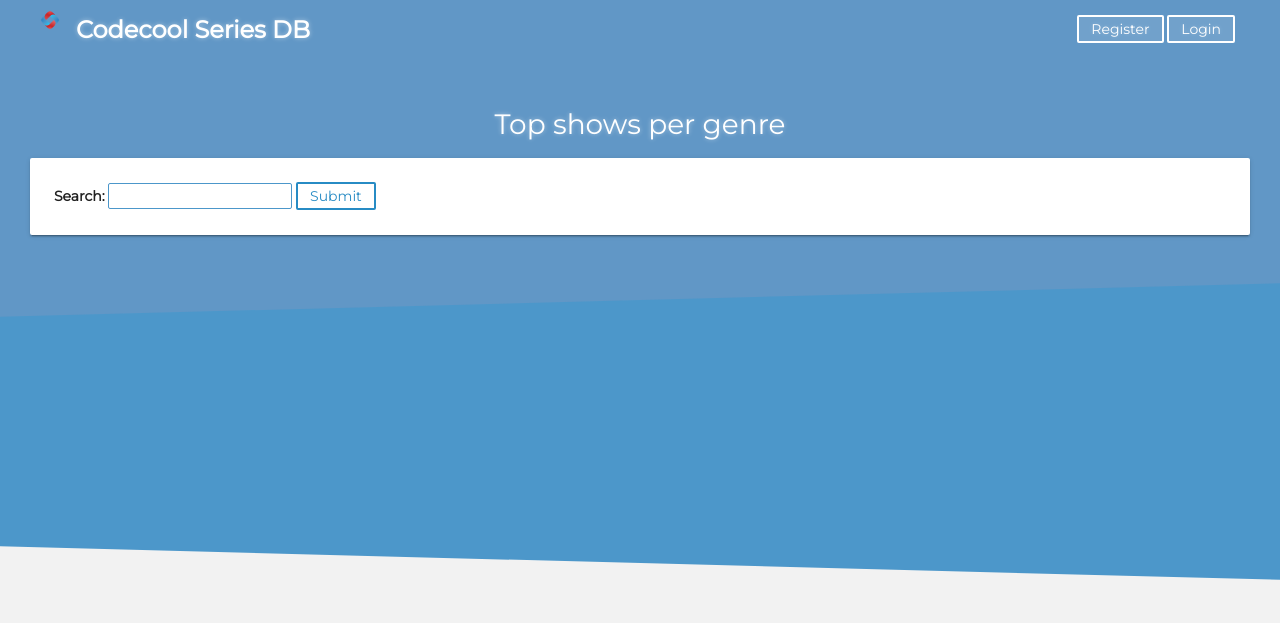
After one commit to evaszalai/tv-series, a Flask app: page /stars in a window 1280 px wide. The commit adds this page. Shown: the top 623 px of the page. Run offline with Flask 2, Linux system fonts and the light colour scheme; data that the repository does not hold is empty; some libraries are stand-ins or nearby versions.

Commit message:
feat: list shows with rating as colored stars (no JS)

```diff
--- a/data/queries.py
+++ b/data/queries.py
@@ -69,3 +69,17 @@ def get_seasons(show_id):
     ORDER BY season_number
     """ % {'show_id': show_id}
     return data_manager.execute_select(query)
+
+
+def get_top_by_genre(genre):
+    query = """SELECT
+    shows.title, year, rating
+    FROM shows
+    Full Join show_genres sg on shows.id = sg.show_id
+    FULL JOIN genres g on g.id = sg.genre_id
+    WHERE g.name ILIKE %(genre)s
+    ORDER BY rating DESC
+    LIMIT 10
+    """
+    params = {'genre': genre}
+    return data_manager.execute_select(query, params)
--- a/main.py
+++ b/main.py
@@ -1,4 +1,4 @@
-from flask import Flask, render_template, url_for, redirect
+from flask import Flask, render_template, url_for, redirect, request
 from data import queries
 import math
 from dotenv import load_dotenv
@@ -12,6 +12,14 @@ def index():
     shows = queries.get_shows()
     return render_template('index.html', shows=shows)
 
+
+@app.route('/stars')
+def stars_per_genre():
+    genre = request.args.get('search')
+    shows = queries.get_top_by_genre(genre)
+    for show in shows:
+        show['rating'] = round(show['rating'])
+    return render_template('stars.html', shows=shows)
 
 @app.route('/shows/most-rated')
 def index_most_rated():
@@ -77,7 +85,7 @@ def get_page_numbers():
 
 
 def main():
-    app.run(debug=False)
+    app.run(debug=True)
 
 
 if __name__ == '__main__':
--- /dev/null
+++ b/static/js/stars.js
@@ -0,0 +1,20 @@
+const stars = {
+    init: function () {
+        stars.addEventListenersToStars();
+    },
+    addEventListenersToStars: function () {
+        let starList = document.getElementsByClassName("fa-star");
+        for (let star of starList) {
+            console.log(star.id);
+            star.addEventListener('mouseover', stars.fillStars);
+        }
+    },
+    fillStars: function(e) {
+        e.currentTarget.classList.remove('gold');
+        console.log(e.currentTarget.left);
+        e.currentTarget.left.classList.add('icon-star');
+        e.currentTarget.right.classList.add('icon-star-empty');
+    }
+}
+
+stars.init();
--- /dev/null
+++ b/static/style/stars.css
@@ -0,0 +1,3 @@
+.gold {
+    color: gold !important;
+}
--- a/templates/base_template.html
+++ b/templates/base_template.html
@@ -9,11 +9,11 @@
 
     <!-- Import Montserrat font -->
     <link href="https://fonts.googleapis.com/css?family=Montserrat" rel="stylesheet">
-
-    <link rel="stylesheet" href="https://cdnjs.cloudflare.com/ajax/libs/font-awesome/4.7.0/css/font-awesome.min.css"/>
-
+    <link href="//netdna.bootstrapcdn.com/twitter-bootstrap/2.3.2/css/bootstrap-combined.no-icons.min.css" rel="stylesheet">
+    <link rel="stylesheet" href="https://use.fontawesome.com/releases/v5.5.0/css/solid.css" integrity="sha384-rdyFrfAIC05c5ph7BKz3l5NG5yEottvO/DQ0dCrwD8gzeQDjYBHNr1ucUpQuljos" crossorigin="anonymous">
+    <link rel="stylesheet" href="https://use.fontawesome.com/releases/v5.5.0/css/fontawesome.css" integrity="sha384-u5J7JghGz0qUrmEsWzBQkfvc8nK3fUT7DCaQzNQ+q4oEXhGSx+P2OqjWsfIRB8QT" crossorigin="anonymous">
     <!-- Normalize.css fixes lot of differences between browsers default styles -->
-    <link rel="stylesheet" href="https://cdnjs.cloudflare.com/ajax/libs/normalize/7.0.0/normalize.min.css"/>
+    <link rel="stylesheet" href="https://cdnjs.cloudflare.com/ajax/libs/normalize/8.0.1/normalize.min.css" />
 
     <!-- project wide styling -->
     <link rel="stylesheet" href="{{ url_for('static', filename='style/site.css') }}">
@@ -46,8 +46,6 @@
         </div>
     </header>
     <section>
-        <nav class="breadcrumb"> {% block breadcrumb %}{% endblock %}
-        </nav>
         <h1 class="title text-center">{% block main_title %} Welcome page {% endblock %}</h1>
 
     {% block content %} {% endblock %}
--- /dev/null
+++ b/templates/stars.html
@@ -0,0 +1,34 @@
+{% extends 'base_template.html' %}
+
+{% block page_title %} Top shows per genre {% endblock %}
+{% block styling %}
+<script src="{{ url_for('static', filename='js/stars.js') }}"></script>
+<link rel="stylesheet" href="{{ url_for('static', filename='style/stars.css') }}">
+{% endblock %}
+{% block main_title %} Top shows per genre {% endblock %}
+{% block content %}
+<div class="card">
+    <form action="{{ url_for('stars_per_genre') }}" method="get">
+    <label for="search">Search:</label>
+<input type="text" id="search" name="search">
+    <input type="submit">
+    </form>
+</div>
+
+    {% if shows %}
+    <div class="card">
+    <ol>
+        {% for show in shows %}
+        <li>{{ show.title }} {{ show.year }}
+            {% for i in range(show.rating) %}
+                <i class="fa fa-star gold"></i>
+            {% endfor %}
+            {% for i in range(10 - show.rating) %}
+                <span class="fa fa-star"></span>
+            {% endfor %}
+        </li>
+        {% endfor %}
+    </ol>
+    </div>
+    {% endif %}
+{% endblock %}
```
